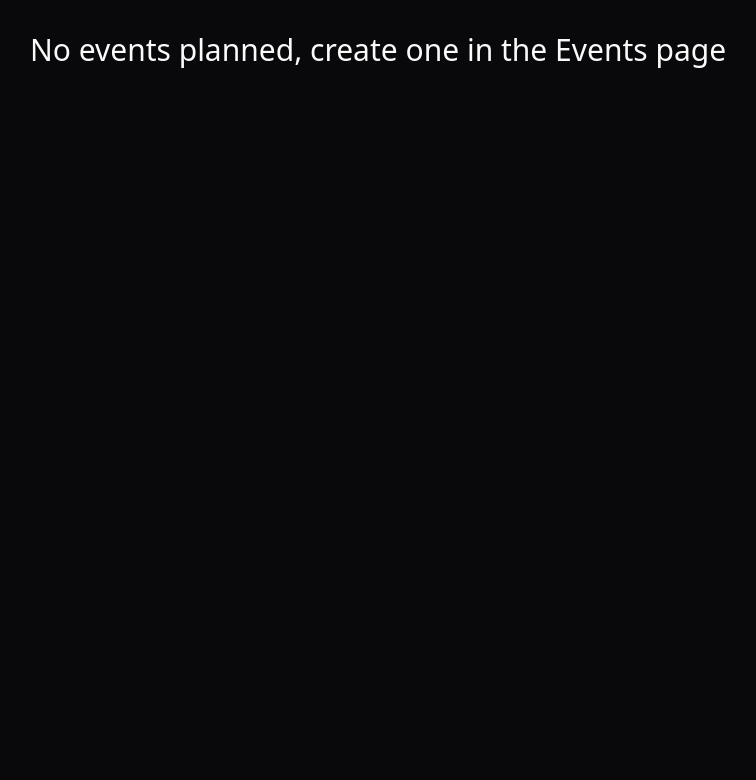
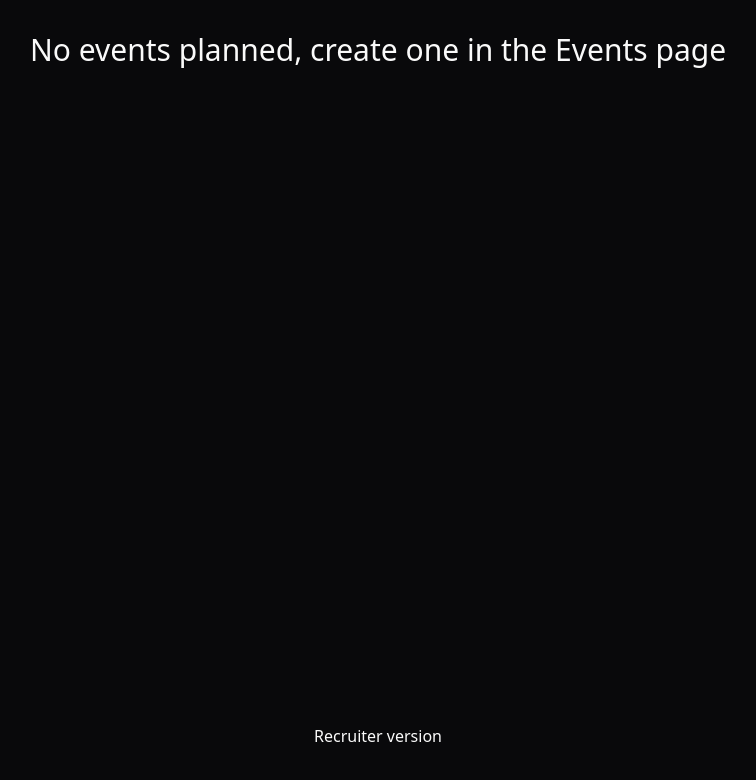
Before and after one commit to Chen3018/event-attendance-tracker, a React (Vite) app in the folder frontend/: page / in a window 1280 px wide. Shown: the part 236-1016 px from the top of the page, without its empty margins (262-1018 px from the left). Before the commit the page ends 800 px from the top, so only its background shows below. Built offline with nearby package versions, Linux system fonts and the light colour scheme; no server answers.

Commit message:
Added recruiter text

```diff
--- a/frontend/src/pages/Home.tsx
+++ b/frontend/src/pages/Home.tsx
@@ -48,6 +48,7 @@
   }, []);
 
   return (
+      <div className="flex flex-col min-h-screen">
         <div>
           <h1 className="text-5xl font-extrabold py-2">Event Attendance Tracker</h1>
 
@@ -68,5 +69,8 @@
             <div className="text-3xl p-5">No events planned, create one in the Events page</div>
           }
         </div>
+
+        <div className="mt-auto">Recruiter version</div>
+      </div>
   )
 }
```
Lines whose indentation alone changed are shown as unchanged.
